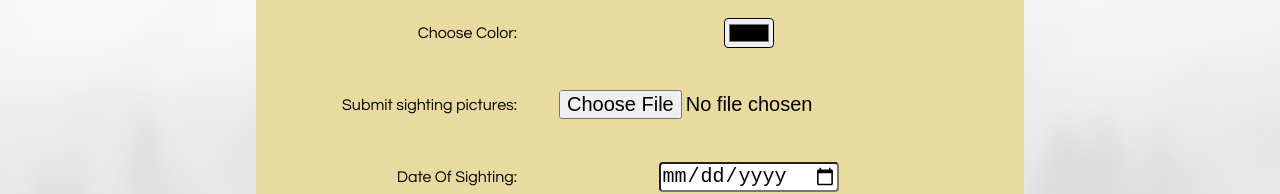
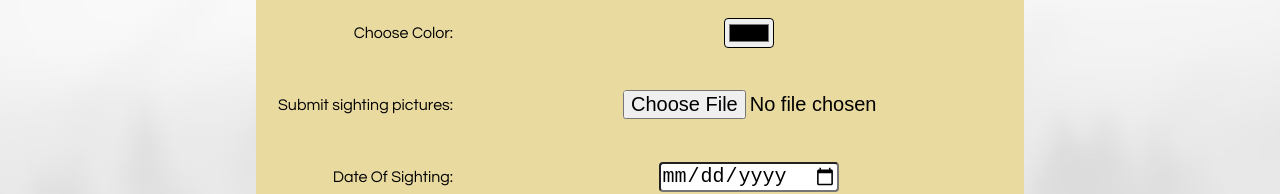
Before and after one commit to Duhxnush/Duhxnush.github.io, a plain HTML site: page lab2.html in a window 1280 px wide. Shown: the part 2488-2682 px from the top of the page. Drawn offline with Linux system fonts and the light colour scheme.

Commit message:
Update lab2.html

```diff
--- a/lab2.html
+++ b/lab2.html
@@ -32,7 +32,7 @@
                  if you’re lucky, within small pockets of Assam’s forest wetlands,
                   a habitat threatened by oil explorations and disasters.
             </p>
-            </div>
+        </div>
         <audio controls>
             <source src="audios/Wood Duck Video, Wood Duck Sound (4k).webm">
         </audio><br><br>
@@ -45,7 +45,7 @@
                 The Masked Finfoot Heliopais personatus, with the body of a duck but a pointed beak, was once found in Northeast India.
                 Now, a few populations survive in the mangroves of the Sundarbans, where rising sea levels pose imminent danger. Photo: Jainy Kuriakose.
             </p>
-            </div>
+        </div>
         <h3>White Bellied Heron</h3>
         <video controls>
             <source src="videos/videoplayback (3).mp4" width="40%">
@@ -55,7 +55,7 @@
                 A large and slow-growing species, the White-bellied Heron Ardea insignis is the second-largest heron in the world.
                 Recorded mostly from Namdapha in Arunachal Pradesh, it is now Critically Endangered as suitable sites for the species are threatened by dam expansion.
             </p>
-            </div>
+        </div>
         <audio controls>
             <source src="audios/White Bellied Sea Eagle Call ( Haliaeetus leucogaster ).mp3 ">
         </audio><br><br>
@@ -77,14 +77,15 @@
             </tr>
             <tr>
                 <td align="right">Submit sighting pictures:</td>
-                <td align="right"><input type="file"></td>
+                <td>&emsp;&emsp;&emsp;&emsp;&emsp;&emsp;&emsp;&emsp;<input type="file"></td>
             </tr>
             <tr>
                 <td align="right">Date Of Sighting:</td>
                 <td align="center"><input type="date"></td>
             </tr>
-        </table>
+        </table><br>
         <input type="submit">
+    <br><br>
     </div>
     </center>
 
```
